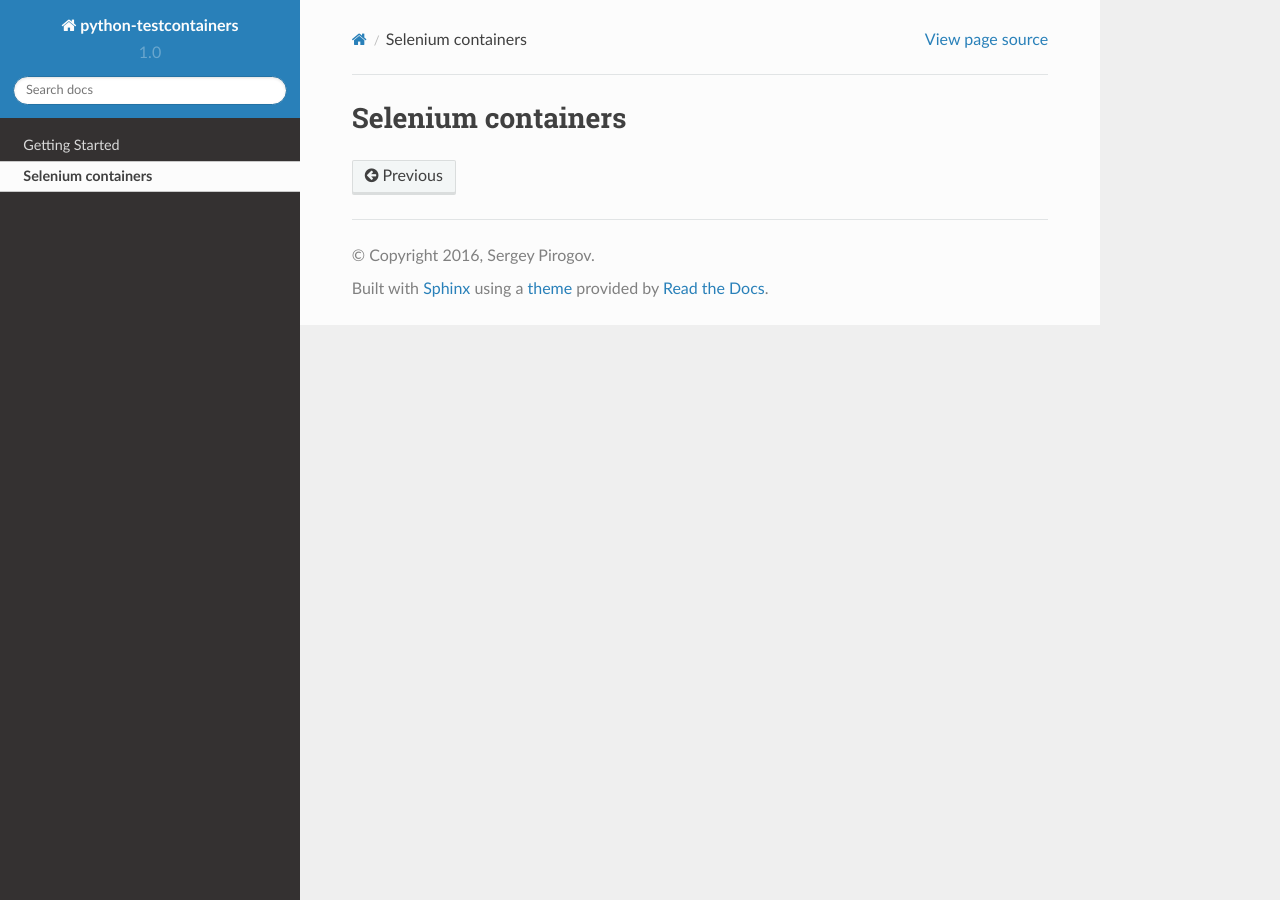
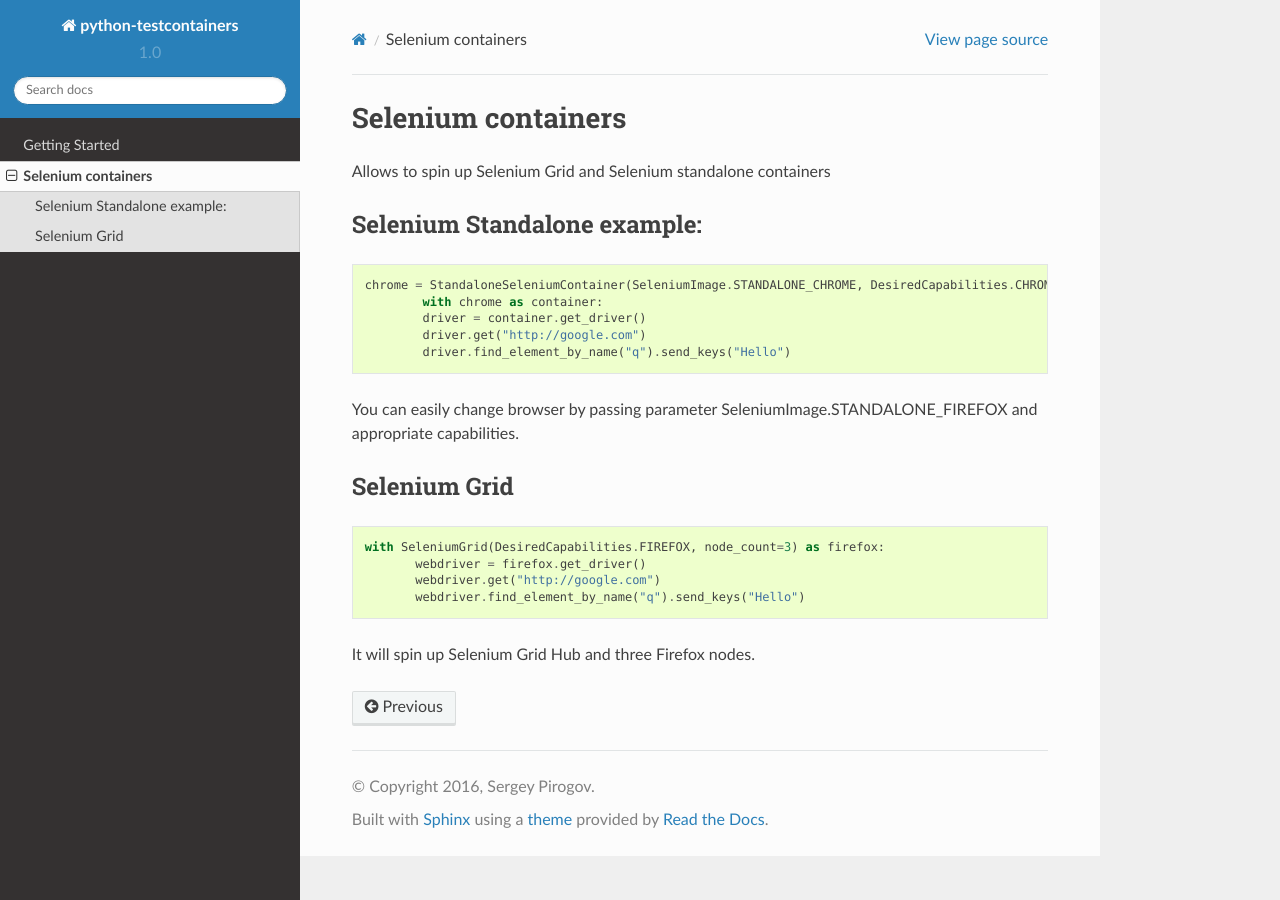
Before and after one commit to testcontainers/testcontainers-python, a Sphinx documentation site: the page built from docs/source/selenium.rst, in a window 1280 px wide. Built offline with Sphinx 7.4.7 and the Read the Docs theme 2.0.0, drawn with Linux system fonts in a browser that asks for light colours.

Commit message:
selenium docs changed

```diff
--- a/docs/source/selenium.rst
+++ b/docs/source/selenium.rst
@@ -1,2 +1,28 @@
 Selenium containers
 ===================
+
+Allows to spin up Selenium Grid and Selenium standalone containers
+
+Selenium Standalone example:
+----------------------------
+::
+
+    chrome = StandaloneSeleniumContainer(SeleniumImage.STANDALONE_CHROME, DesiredCapabilities.CHROME)
+            with chrome as container:
+            driver = container.get_driver()
+            driver.get("http://google.com")
+            driver.find_element_by_name("q").send_keys("Hello")
+
+You can easily change browser by passing parameter SeleniumImage.STANDALONE_FIREFOX and appropriate capabilities.
+
+Selenium Grid
+-------------
+
+::
+
+     with SeleniumGrid(DesiredCapabilities.FIREFOX, node_count=3) as firefox:
+            webdriver = firefox.get_driver()
+            webdriver.get("http://google.com")
+            webdriver.find_element_by_name("q").send_keys("Hello")
+
+It will spin up Selenium Grid Hub and three Firefox nodes.
```
